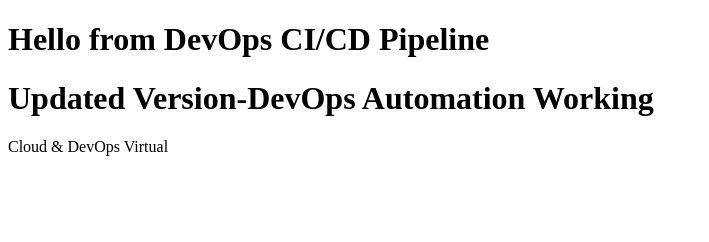
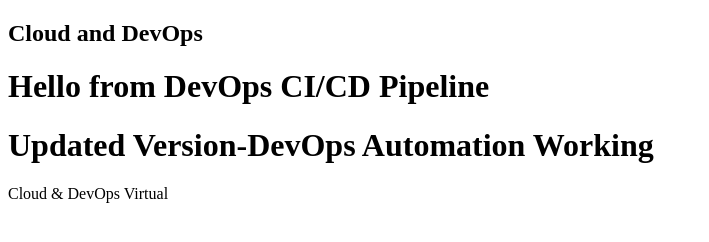
Before and after one commit to Upasana-1204/devops-webapp, a plain HTML site: page index.html in a window 1280 px wide. Shown: the whole page, without its empty margins (0-709 px from the left). Drawn offline with Linux system fonts and the light colour scheme.

Commit message:
New update

```diff
--- a/index.html
+++ b/index.html
@@ -5,6 +5,7 @@
     <title>DevOps WebApp</title>
 </head>
 <body>
+    <h2>Cloud and DevOps</h2>
     <h1>Hello from DevOps CI/CD Pipeline
     </h1>
     <h1>Updated Version-DevOps Automation Working</h1>
```
